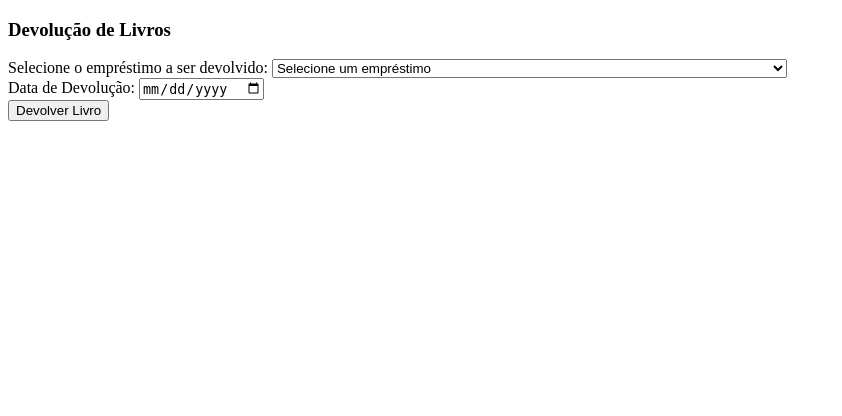
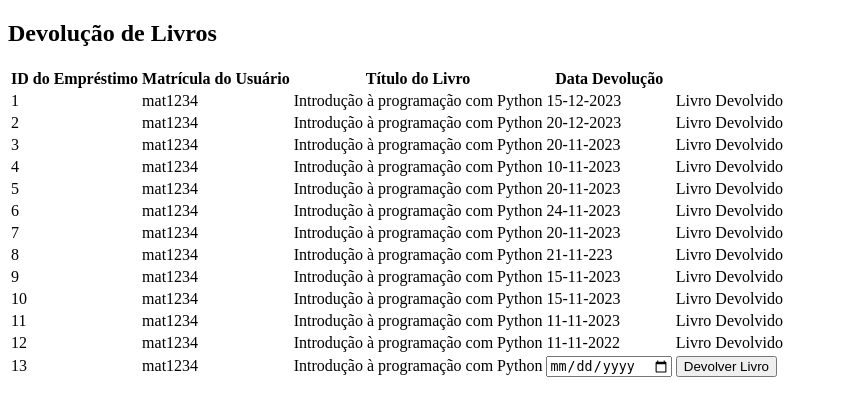
Before and after one commit to camilabsp/app_flask, a Flask app: template templates/devolucao.html in a window 1280 px wide. Shown: the top 416 px of the page, without its empty margins (0-842 px from the left). Run offline with Flask 3, Linux system fonts and the light colour scheme; the template is opened without the code that fills it: values that come from a table or form of the project are taken from there, others are empty.

Commit message:
atualização da rota e template de devolução

```diff
--- a/app.py
+++ b/app.py
@@ -217,7 +217,7 @@ def lista_emprestimos():
 @app.route('/adm/devolucao', methods=['GET', 'POST'])
 def devolucao():
     global adm_logado
-    if adm_logado == False:
+    if not adm_logado:
         flash('Você não tem permissão para acessar essa página')
         return redirect('/')
     elif request.method == 'POST':
@@ -228,12 +228,15 @@ def devolucao():
             flash('Selecione um empréstimo para devolver.')
         elif not data_devolucao_str:
             flash('Informe a data de devolução.')
+
         else:
             try:
                 emprestimo = Emprestimo.query.get(int(emprestimo_id))
                 data_devolucao = datetime.strptime(data_devolucao_str, '%Y-%m-%d')
-
-                if emprestimo:
+                #verifica se a data de devolução é anterior a data do emprestimo
+                if data_devolucao < emprestimo.data_emprestimo:
+                    flash('Data de devolução inválida!')
+                elif emprestimo:
                     if data_devolucao > emprestimo.prazo_devolucao:
                         # Calcule a multa por atraso
                         taxa = calcular_multa(emprestimo.prazo_devolucao, data_devolucao)
@@ -267,6 +270,5 @@ def devolucao():
     emprestimos = Emprestimo.query.filter_by(finalizado=None).all()
     return render_template('devolucao.html', emprestimos=emprestimos)
 
-
 if __name__ == '__main__':
     app.run(debug=True)
--- a/templates/devolucao.html
+++ b/templates/devolucao.html
@@ -1,42 +1,65 @@
 <!DOCTYPE html>
-<html lang="pt-br">
+<html lang="en">
 <head>
     <meta charset="UTF-8">
     <meta name="viewport" content="width=device-width, initial-scale=1.0">
-    <title>Devolução de Empréstimo</title>
+    <title>Devolução de Livros</title>
 </head>
 <body>
-    <div>
-        <h3>Devolução de Livros</h3>
-        <form method="post">
-            <label for="emprestimo_id">Selecione o empréstimo a ser devolvido:</label>
-            <select name="emprestimo_id">
-                <option value="">Selecione um empréstimo</option>
-                {% for emprestimo in emprestimos %}
-                    <option value="{{ emprestimo.id }}">
-                        Empréstimo ID: {{ emprestimo.id }} - Livro: {{ emprestimo.livro.titulo }} - Usuário: {{ emprestimo.usuario.nome }}
-                    </option>
-                {% endfor %}
-            </select>
-            <br>
 
-            <label for="data_devolucao">Data de Devolução:</label>
-            <input type="date" name="data_devolucao">
-            <br>
-            <button type="submit">Devolver Livro</button>
-        </form>
-    </div>
-    <!--Exibe mensagem na tela-->
-    <div>
+<div class="mensagem">
+    <h2>Devolução de Livros</h2>
     {% with messages = get_flashed_messages() %}
         {% if messages %}
-                <ul>
             {% for message in messages %}
-                        <li>{{ message }}</li>
+                {{ message }}
             {% endfor %}
-                </ul>
         {% endif %}
     {% endwith %}
+
+
+    {% if emprestimos %}
+        <table class="tabela">
+            <thead>
+            <tr>
+                <th>ID do Empréstimo</th>
+                <th>Matrícula do Usuário</th>
+                <th>Título do Livro</th>
+                <th>Data Devolução</th>
+            </tr>
+            </thead>
+            <tbody>
+            {% for emprestimo in emprestimos %}
+                <tr>
+                    <td>{{ emprestimo.id }}</td>
+                    <td>{{ emprestimo.usuario.matricula }}</td>
+                    <td>{{ emprestimo.livro.titulo }}</td>
+                    <td>
+                        {% if emprestimo.data_devolucao %}
+                            {{ emprestimo.data_devolucao.strftime('%d-%m-%Y') }}
+                        {% else %}
+                            <form method="post" action="{{ url_for('devolucao') }}">
+                                <input type="hidden" name="emprestimo_id" value="{{ emprestimo.id }}">
+                                <div class="data">
+                                    <input type="date" class="form-data" name="data_devolucao" required>
                                 </div>
+                                <td><button type="submit" class="btn-submit">Devolver Livro</button></td>
+                            </form>
+                        {% endif %}
+                    </td>
+                    <td>
+                        {% if emprestimo.finalizado %}
+                            Livro Devolvido
+                        {% endif %}
+                    </td>
+                </tr>
+            {% endfor %}
+            </tbody>
+        </table>
+    {% else %}
+        <p>Nenhum empréstimo disponível no momento.</p>
+    {% endif %}
+</div>
+
 </body>
 </html>
--- a/templates/lista_emprestimos.html
+++ b/templates/lista_emprestimos.html
@@ -43,7 +43,7 @@
                     <td>{{ emprestimo.prazo_devolucao.strftime('%d-%m-%Y') }}</td>
                     <td>
                         {% if emprestimo.data_devolucao %}
-                            {{ emprestimo.data_devolucao.strftime('%Y-%m-%d') }}
+                            {{ emprestimo.data_devolucao.strftime('%d-%m-%Y') }}
 
                         {% else %}
                             <!-- Espaço em branco -->
```
Also changed, not shown: instance/library.db. Lines whose indentation alone changed are shown as unchanged.
